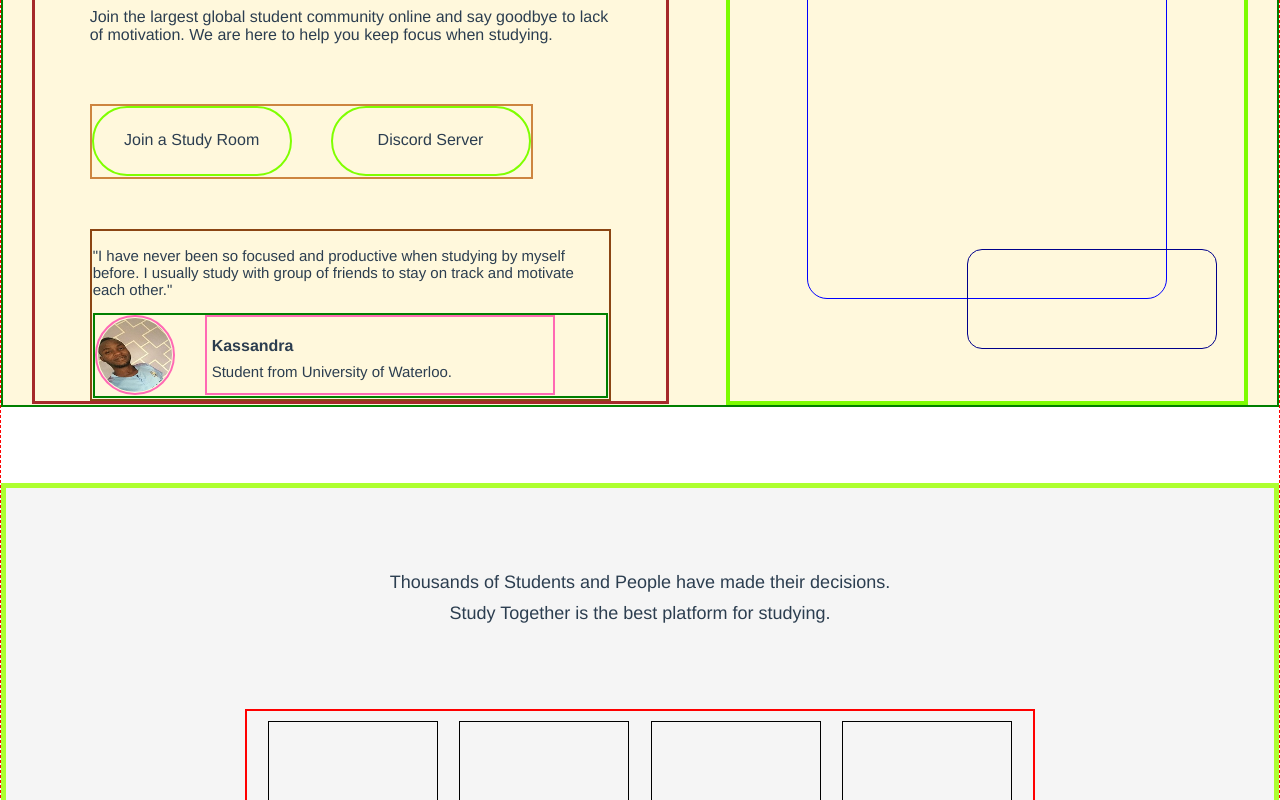
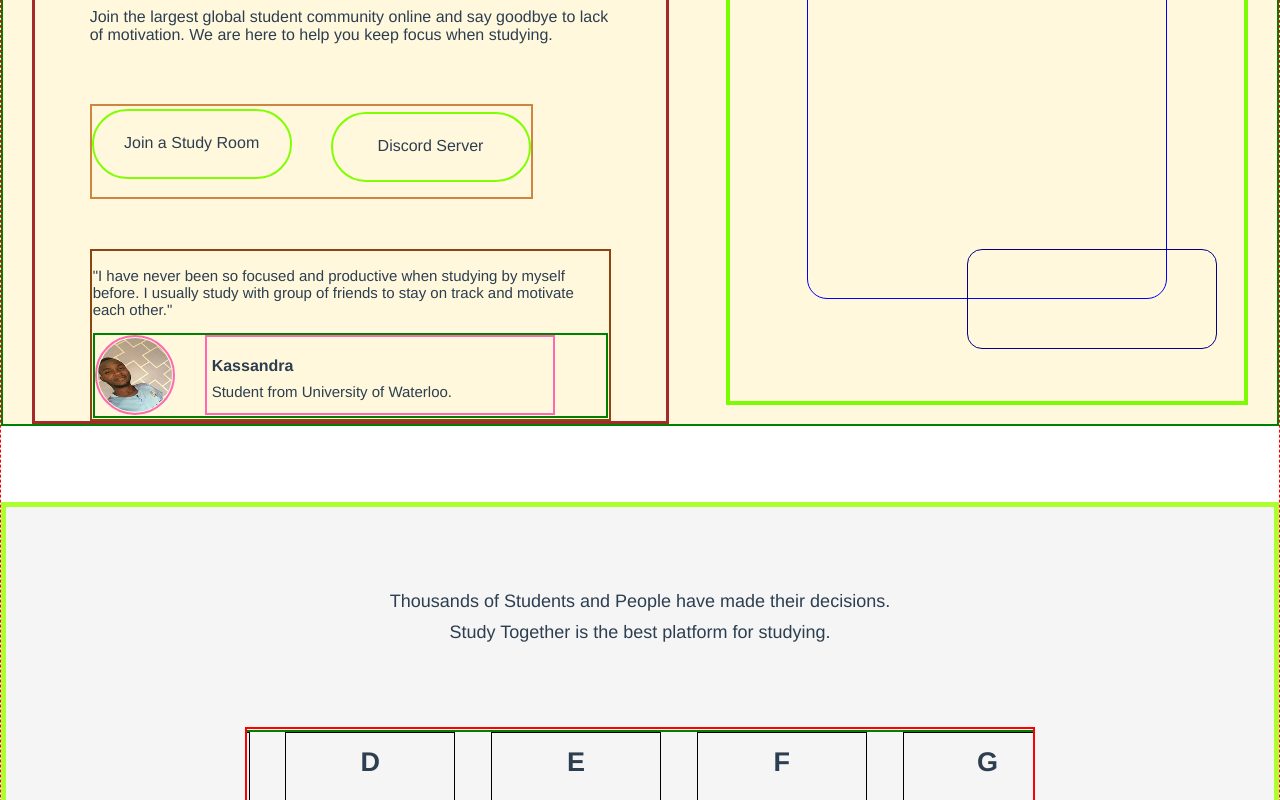
Before and after one commit to olatunji-20/cfc-school, a Vue app in the folder frontend/cfc/: page / in a window 1280 px wide. Shown: the part 380-1180 px from the top of the page. Built offline with nearby package versions, Linux system fonts and the light colour scheme.

Commit message:
work on transitions

```diff
--- a/frontend/cfc/src/components/Footbar.vue
+++ b/frontend/cfc/src/components/Footbar.vue
@@ -82,11 +82,13 @@ export default {
 .two ul li, .three ul li, .four ul li {
     list-style-type: none;
     line-height: 30px;
+    position: relative;
+    left: 0px;
+    /* -webkit-transition: all 3s ease; */
+    transition: all .3s ease;
 }
 .two ul li:hover, .three ul li:hover, .four ul li:hover {
-    position: relative;
     left: 10px;
-    transition: .9s;
     cursor: pointer;
 }
 .five {
--- a/frontend/cfc/src/components/Navbar.vue
+++ b/frontend/cfc/src/components/Navbar.vue
@@ -87,7 +87,13 @@ export default {
 .options ul li {
     display: inline-block;
     margin: 0px 25px;
+    transition: .9s;
     font-size: 17px;
+    text-decoration: none;
+}
+.options ul li:hover {
+    text-decoration: underline;
+    cursor: pointer;
 }
 .login {
     width: 160px;
--- a/frontend/cfc/src/components/Work.vue
+++ b/frontend/cfc/src/components/Work.vue
@@ -73,10 +73,12 @@ section p {
     background: cornsilk;
     padding: 10px;
     position: relative;
+    top: 1px;
 }
 .focus:hover {
     top: 15px;
-    transition: 0.4s;
+    transition: all .3s ease;
+    /* transition: 0.4s; */
 }
 .focus p {
     font-size: 17px;
--- a/frontend/cfc/src/views/Homepage.vue
+++ b/frontend/cfc/src/views/Homepage.vue
@@ -6,8 +6,10 @@
                 <h2>A Better Way <br/> To Keep Productive</h2>
                 <p>Join the largest global student community online and say goodbye to lack of motivation. We are here to help you keep focus when studying.</p>
                 <div class="joind">
-                    <div class="join1"><p>Join a Study Room</p></div>
-                    <div class="join1"><p>Discord Server</p></div>
+                    <!-- <transition name="joinn"> -->
+                        <div class="join1"><p>Join a Study Room</p></div>
+                    <!-- </transition> -->
+                    <div class="join2"><p>Discord Server</p></div>
                 </div>
                 <div class="focussed">
                     <p>"I have never been so focused and productive when studying by myself before. I usually study with  group of friends to stay on track and motivate each other."</p>
@@ -32,10 +34,16 @@
             <p>Thousands of Students and People have made their decisions.</p>
             <p>Study Together is the best platform for studying.</p>
             <div class="media">
-                <div class="med"></div>
-                <div class="med"></div>
-                <div class="med"></div>
-                <div class="med"></div>
+                <div class="scroller">
+                    <div class="med"><h1>A</h1></div>
+                    <div class="med"><h1>B</h1></div>
+                    <div class="med"><h1>C</h1></div>
+                    <div class="med"><h1>D</h1></div>
+                    <div class="med"><h1>E</h1></div>
+                    <div class="med"><h1>F</h1></div>
+                    <div class="med"><h1>G</h1></div>
+                    <div class="med"><h1>H</h1></div>
+                </div>
             </div>
         </div>
         <Work />
@@ -187,22 +195,75 @@ import Work from '../components/Work.vue'
     }
     .joind {
         width: 85%;
-        height: 75px;
+        height: 95px;
         border: 2px solid peru;
         margin-top: 60px;
         display: flex;
         flex-direction: row;
         justify-content: space-between;
     }
+    @keyframes float {
+        0% {
+            top: 0px;
+        }
+        50% {
+            top: 10px;
+        }
+        100% {
+            top: 0px;
+        }
+    }
     .join1 {
         width: 200px;
         height: 70px;
         border: 2px solid chartreuse;
         border-radius: 2.5rem;
+        position: relative;
         padding: 7px;
         text-align: center;
         font-size: 1.125rem;
+        animation-name: float;
+        animation-duration: 1.2s;
+        animation-iteration-count: infinite;
+        animation-timing-function: linear;
     }
+    @keyframes float2 {
+        0% {
+            top: 10px;
+        }
+        50% {
+            top: 0px
+        }
+        100% {
+            top: 10px;
+        }
+    }
+
+    .join2 {
+        width: 200px;
+        height: 70px;
+        border: 2px solid chartreuse;
+        border-radius: 2.5rem;
+        position: relative;
+        padding: 7px;
+        text-align: center;
+        font-size: 1.125rem;
+        animation-name: float2;
+        animation-duration: 1.2s;
+        animation-iteration-count: infinite;
+        animation-timing-function: linear;
+    }
+
+    /* .joinn-enter-from {
+        top: 0px;
+    }
+    .joinn-enter-to {
+        top: 10px;
+    }
+    .joinn-enter-active {
+        transition: top 1s ease;
+    } */
+
     .focussed {
         width: 100%;
         height: auto;
@@ -290,10 +351,54 @@ import Work from '../components/Work.vue'
         height: 6.25rem;
         margin: 5.55rem auto 3rem;
         border: 2px solid red;
-        padding: 0.625rem;
+        padding: 1px;
+        overflow: hidden;
+        /* display: flex;
+        flex-direction: row;
+        justify-content: space-around; */
+    }
+
+    @keyframes scrollee {
+        0% {
+            right: 0px;
+        }
+        13% {
+            right: 0px;
+        }
+        26% {
+            right: 300px;
+        }
+        39% {
+            right: 300px;
+        }
+        52% {
+            right: 600px;
+        }
+        65% {
+            right: 600px;
+        }
+        78% {
+            right: 900px;
+        }
+        90% {
+            right: 900px;
+        }
+        100% {
+            right: 0px;
+        }
+    }
+    .scroller {
+        border: 2px solid green;
+        height: auto;
+        width: 1650px;
+        position: relative;
         display: flex;
         flex-direction: row;
         justify-content: space-around;
+        animation-name: scrollee;
+        animation-duration: 8s;
+        animation-iteration-count: infinite;
+        animation-timing-function: linear;
     }
     .med {
         width: 10.625rem;
@@ -372,8 +477,16 @@ import Work from '../components/Work.vue'
         height: 60px;
         border: 1px solid red;
         border-radius: 35px;
+        position: relative;
         font-size: 1.125rem;
-        margin-top: 1.875rem;
+        top: 20px;
+        /* margin-top: 1.875rem; */
+    }
+    .about:hover {
+        top: 10px;
+        transition: all .3s ease;
+        /* transition: .3s; */
+        cursor: pointer;
     }
     .mot2 {
         border: 2px solid blue;
@@ -471,7 +584,7 @@ import Work from '../components/Work.vue'
         height: 0px;
     }
     .detail-leave-active {
-        transition: height .3s ease;
+        transition: height .3s linear;
     }
 
 
@@ -567,7 +680,7 @@ import Work from '../components/Work.vue'
             margin-top: 40px;
             height: 65px;
         }
-        .join1 {
+        .join1, .join2 {
             width: 200px;
             height: 60px;
             padding: 2px;
```
